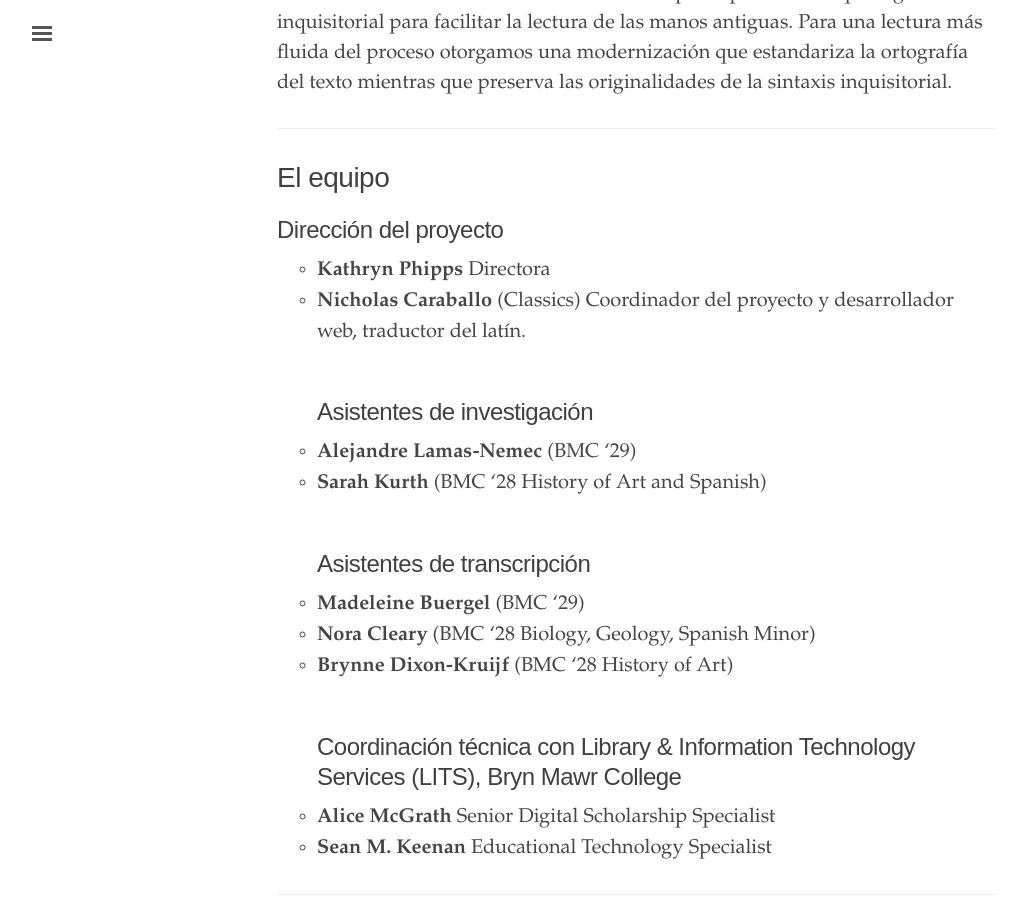
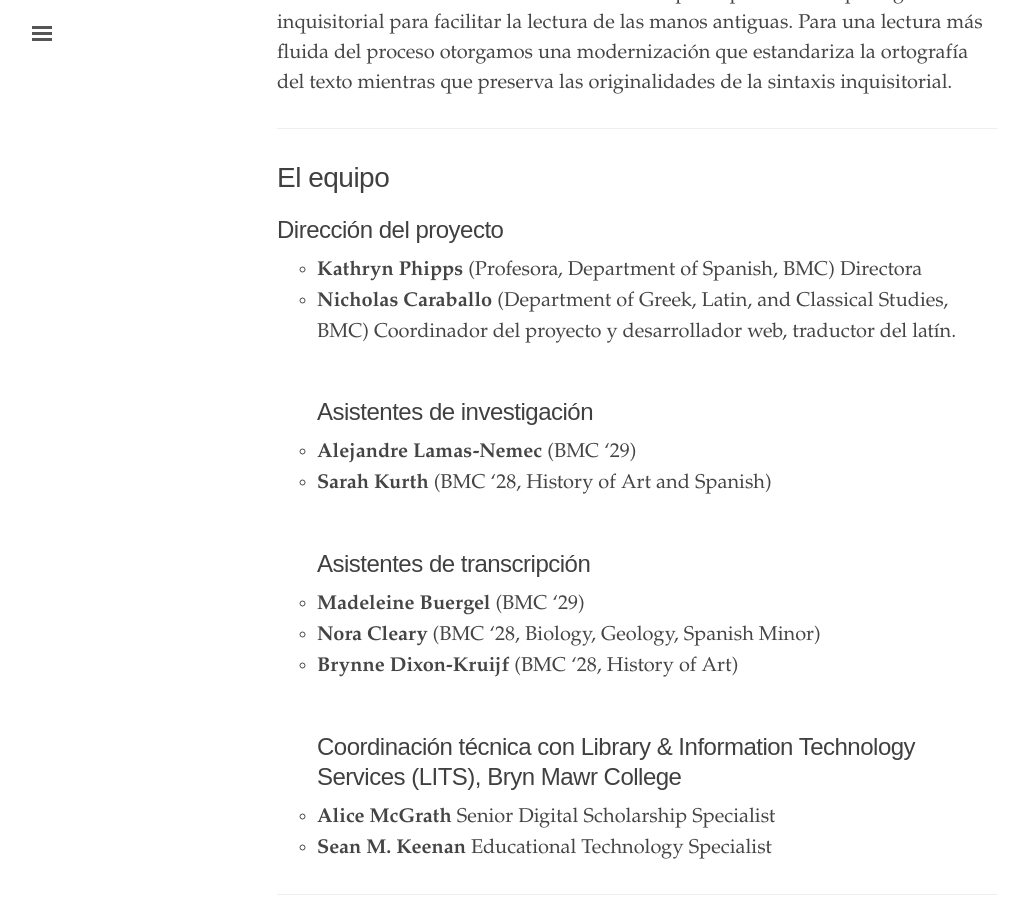
Before and after one commit to digbmc/moriscos-daimel, a Jekyll site: the page built from sobre-el-proyecto.md, in a window 1280 px wide and 900 px high, scrolled down 479 px. Shown: the whole window, without its empty margins (3-1031 px from the left). Built offline with Jekyll 4.4.1, drawn with Linux system fonts in a browser that asks for light colours.

Commit message:
Update sobre-el-proyecto.md

```diff
--- a/sobre-el-proyecto.md
+++ b/sobre-el-proyecto.md
@@ -18,20 +18,20 @@ La edición del manuscrito ofrece una transcripción precisa de la paleografía
 
 ## Dirección del proyecto
 
-- **Kathryn Phipps** Directora
-- **Nicholas Caraballo** (Classics) Coordinador del proyecto y desarrollador web, traductor del latín.
+- **Kathryn Phipps** (Profesora, Department of Spanish, BMC) Directora
+- **Nicholas Caraballo** (Department of Greek, Latin, and Classical Studies, BMC) Coordinador del proyecto y desarrollador web, traductor del latín.
 <br> <br>
 ## Asistentes de investigación
 <!--Digital Scholarship Project Assistants:-->
 
 - **Alejandre Lamas-Nemec** (BMC '29)
-- **Sarah Kurth** (BMC ‘28 History of Art and Spanish)
+- **Sarah Kurth** (BMC ‘28, History of Art and Spanish)
 <br><br>
 ## Asistentes de transcripción
 
 - **Madeleine Buergel** (BMC '29)
-- **Nora Cleary** (BMC ‘28 Biology, Geology, Spanish Minor)
-- **Brynne Dixon-Kruijf** (BMC ‘28 History of Art)
+- **Nora Cleary** (BMC ‘28, Biology, Geology, Spanish Minor)
+- **Brynne Dixon-Kruijf** (BMC ‘28, History of Art)
 <br><br>
 ## Coordinación técnica con Library & Information Technology Services (LITS), Bryn Mawr College
 - **Alice McGrath** Senior Digital Scholarship Specialist <br>
```
